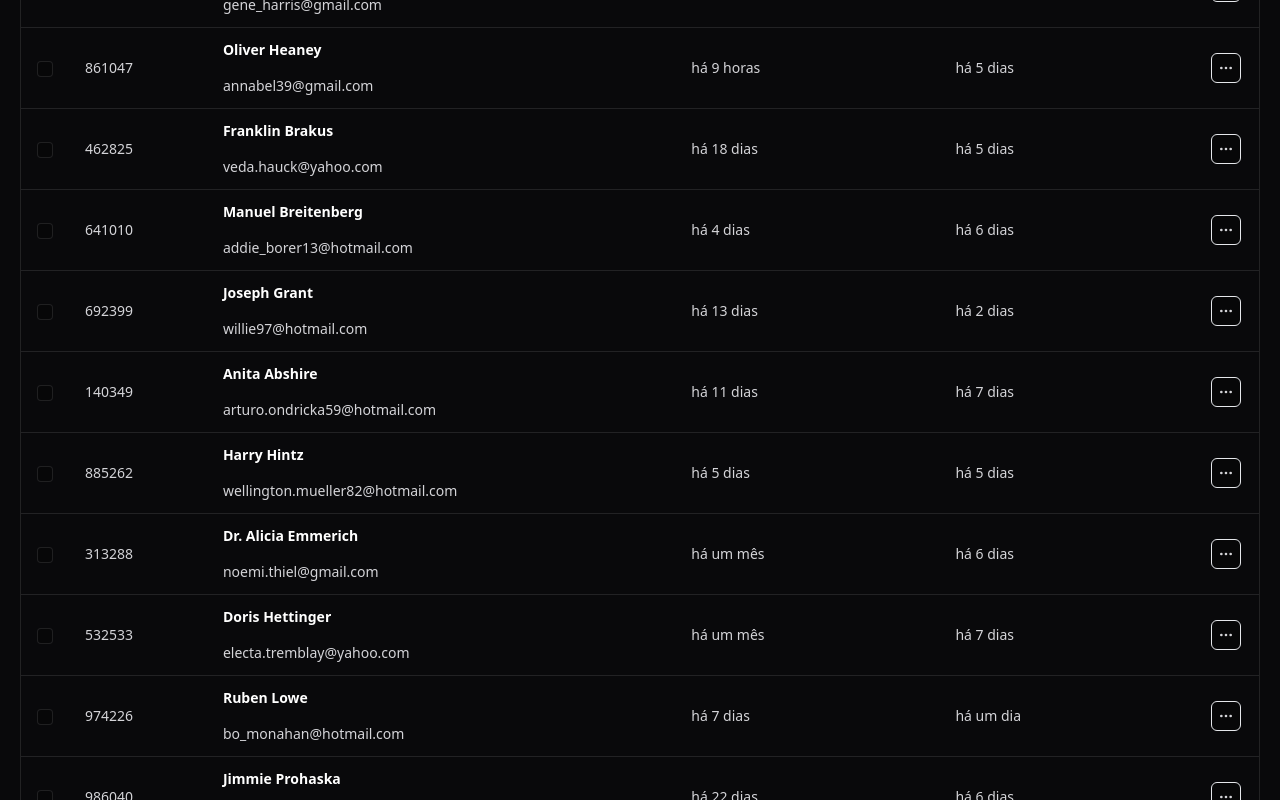
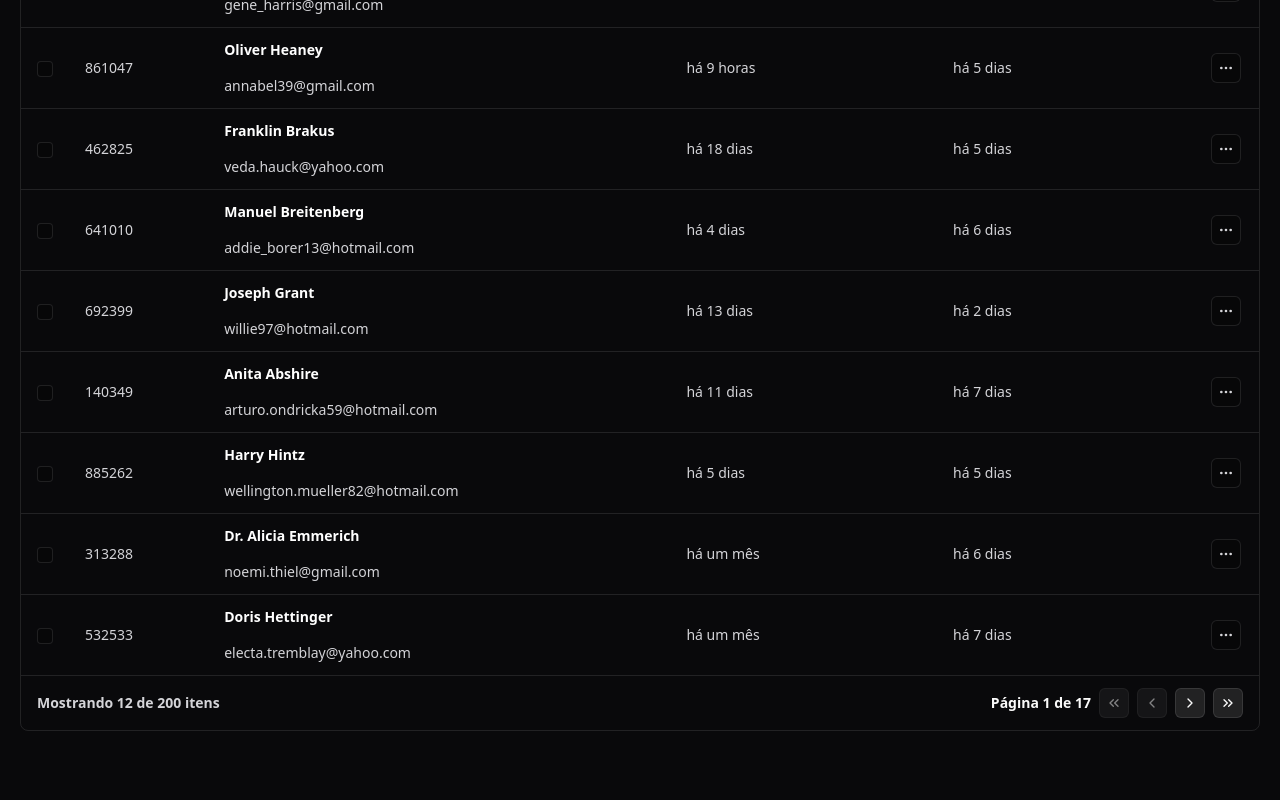
Before and after one commit to WenerRodrigo/list_of_participants_react, a React (Vite) app: page / in a window 1280 px wide. Shown: the part 480-1280 px from the top of the page. After the commit the page ends 1231 px from the top, so only its background shows below. Built offline with nearby package versions, Linux system fonts and the light colour scheme.

Commit message:
chore: created validations buttons next and prev

```diff
--- a/src/components/attendee-list.tsx
+++ b/src/components/attendee-list.tsx
@@ -20,14 +20,30 @@ import "dayjs/locale/pt-br";
 dayjs.extend(relativeTime);
 dayjs.locale("pt-br");
 
+var totalPages = Math.ceil(attendees.length / 12);
+
 export function AttendeeList() {
   const [search, setSearch] = useState("");
-  const [page, setPage] = useState(0);
-
-
+  const [page, setPage] = useState(1);
 
   function onSearchINputChanged(event: ChangeEvent<HTMLInputElement>) {
     setSearch(event.target.value);
+  }
+
+  function nextPage() {
+    setPage(page + 1);
+  }
+
+  function previousPage() {
+    setPage(page - 1);
+  }
+
+  function lastPage() {
+    setPage(totalPages);
+  }
+
+  function firstPage() {
+    setPage(1);
   }
 
   return (
@@ -65,7 +81,7 @@ export function AttendeeList() {
           </tr>
         </thead>
         <tbody>
-          {attendees.map((attendee) => {
+          {attendees.slice((page - 1) * 12, page * 12).map((attendee) => {
             return (
               <TableRow
                 key={attendee.id}
@@ -103,31 +119,33 @@ export function AttendeeList() {
               className="py-3 px-4 text-sm font-semibold text-left"
               colSpan={3}
             >
-              Mostrando 1 de 25 itens
+              Mostrando 12 de {attendees.length} itens
             </TableCell>
             <td
               className="py-3 px-4 text-sm font-semibold text-right"
               colSpan={3}
             >
               <div className="inline-flex items-center gap-2">
-                <span>Página 1 de 25</span>
+                <span>
+                  Página {page} de {totalPages}
+                </span>
                 <div className="flex gap-1.5">
-                  <IconButton>
+                  <IconButton onClick={firstPage} disabled={page === 1}>
                     <ChevronsLeft className="size-4" />
                   </IconButton>
                 </div>
                 <div>
-                  <IconButton>
+                  <IconButton onClick={previousPage} disabled={page === 1}>
                     <ChevronLeft className="size-4" />
                   </IconButton>
                 </div>
                 <div>
-                  <IconButton>
+                  <IconButton onClick={nextPage} disabled={page === totalPages}>
                     <ChevronRight className="size-4" />
                   </IconButton>
                 </div>
                 <div>
-                  <IconButton>
+                  <IconButton onClick={lastPage} disabled={page === totalPages}>
                     <ChevronsRight className="size-4" />
                   </IconButton>
                 </div>
--- a/src/components/icon-button.tsx
+++ b/src/components/icon-button.tsx
@@ -1,4 +1,5 @@
 import { ComponentProps } from "react";
+import { twMerge } from "tailwind-merge";
 
 interface IconButtonProps extends ComponentProps<"button"> {
   transparent?: boolean;
@@ -8,11 +9,11 @@ export function IconButton({ transparent, ...props }: IconButtonProps) {
   return (
     <button
       {...props}
-      className={
-        transparent
-          ? "bg-black/20 border boder-white/10 rounded-md p-1.5"
-          : "bg-white/10 border border-white/10 rounded-md p-1.5"
-      }
+      className={twMerge(
+        "border border-white/10 rounded-md p-1.5",
+        transparent ? "bg-black/20" : "bg-white/10",
+        props.disabled ? "opacity-50" : null
+      )}
     />
   );
 }
```
